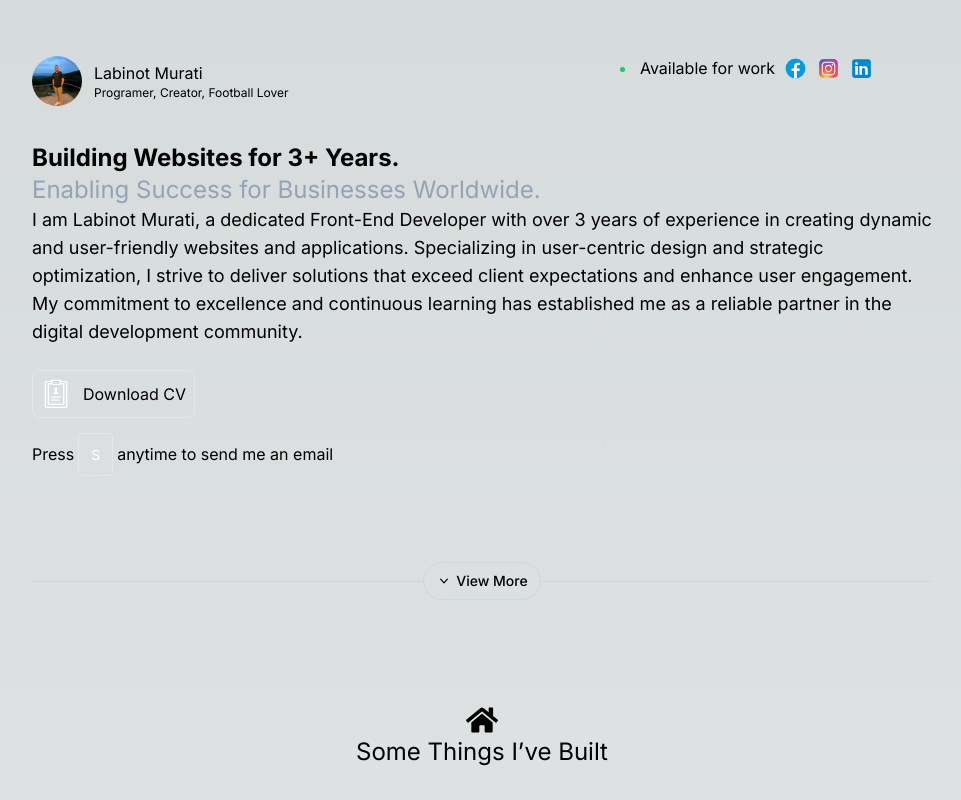
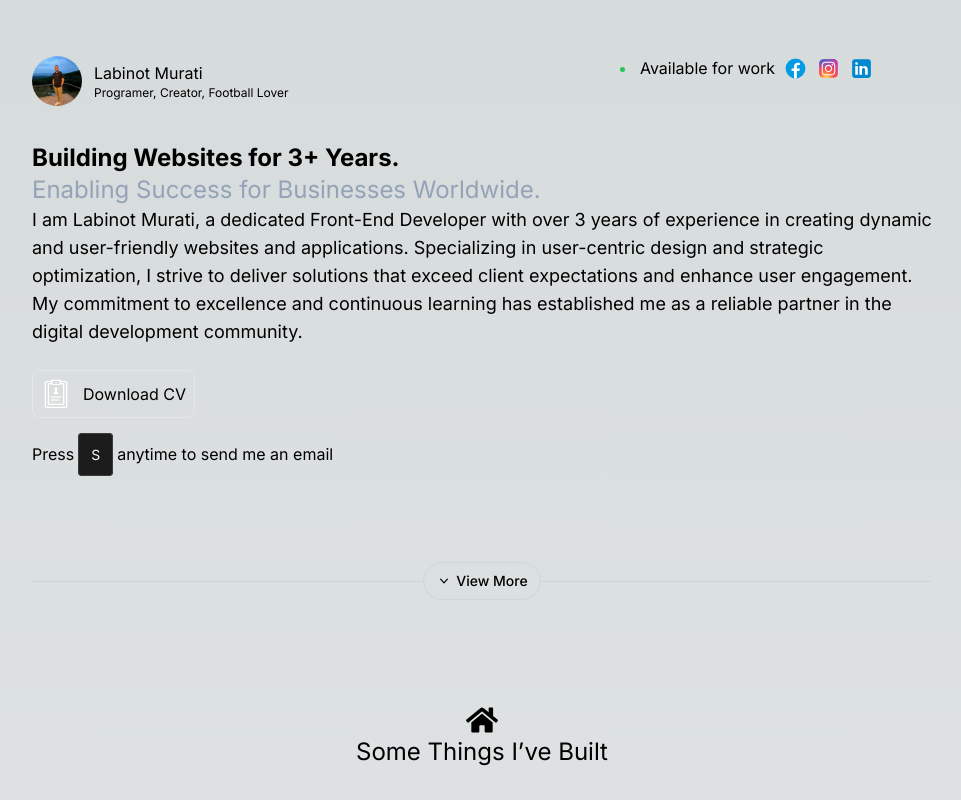
Before and after one commit to LabiMurati/Aboutme, a Next.js app: page / in a window 1280 px wide. Shown: the top 800 px of the page, without its empty margins (158-1119 px from the left). Built offline with nearby package versions, Linux system fonts and the light colour scheme; grey boxes are pictures that could not be loaded.

Commit message:
Tailwing config custom colors

```diff
--- a/src/app/page.js
+++ b/src/app/page.js
@@ -1,4 +1,3 @@
-// src/app/page.js
 import React from 'react';
 import Header from './components/header';
 import Hero from './components/hero';
--- a/tailwind.config.js
+++ b/tailwind.config.js
@@ -12,6 +12,24 @@ module.exports = {
         "gradient-conic":
           "conic-gradient(from 180deg at 50% 50%, var(--tw-gradient-stops))",
       },
+      boxShadow: {
+        'custom': '0 9px 34px 0 rgba(0, 0, 0, 0.1)',
+        'inner-border': 'inset 0 0 0 2px rgba(0, 0, 0, 0.5)',
+      },
+      colors:{
+        customGray: '#1c1c1c',
+        customText: '#cccccc',
+        customBorder: '#3b3b3b',
+        customColor: '#d5d5d5',
+        customBackground: '#0a0a0a',
+        customButtonbg: '#1c1c1c',
+        colorShadow: '#434343',
+        colorBorder: '#151515',
+      },
+      backgroundImage: {
+        "gradient-radial": "radial-gradient(var(--tw-gradient-stops))",
+        "gradient-conic": "conic-gradient(from 180deg at 50% 50%, var(--tw-gradient-stops))",
+      },
     },
   },
   plugins: [],
```
